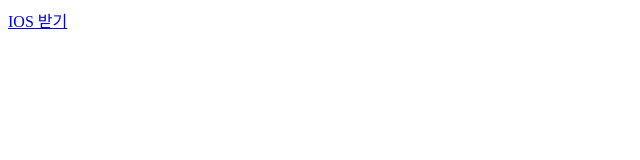
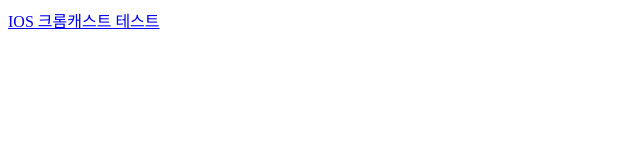
Before and after one commit to dslee155/chromecastTest, a plain HTML site: page index.html in a window 1280 px wide. Shown: the whole page, without its empty margins (0-640 px from the left). Drawn offline with Linux system fonts and the light colour scheme.

Commit message:
Update index.html

```diff
--- a/index.html
+++ b/index.html
@@ -8,5 +8,5 @@
 </head>
 <body>
 </body>
-<a href="itms-services://?action=download-manifest&url=https://dl.dropboxusercontent.com/s/6417xvpladx8vok/tving_test.plist"> IOS 받기</a>
+<a href="itms-services://?action=download-manifest&url=https://dl.dropboxusercontent.com/s/6417xvpladx8vok/tving_test.plist"> IOS 크롬캐스트 테스트</a>
 </html>
```
